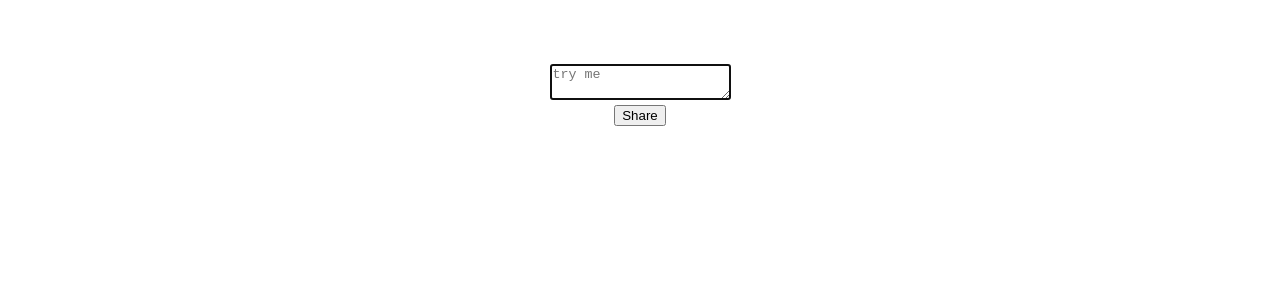
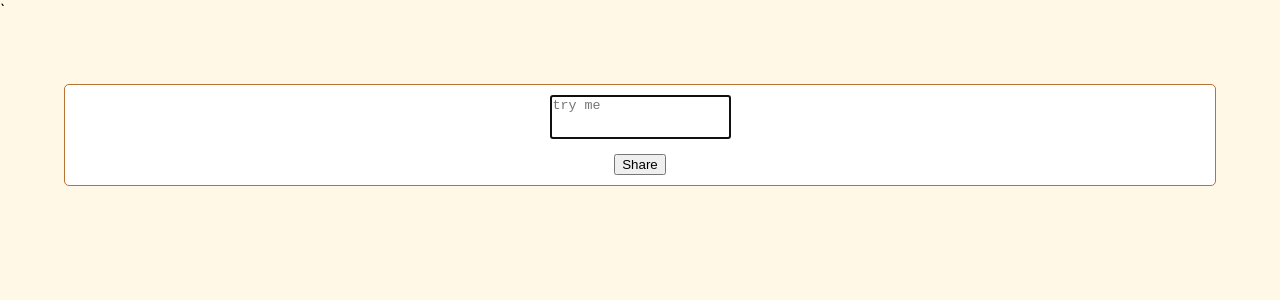
Before and after one commit to mackenziekira/cattype, a React (Create React App) app: page / in a window 1280 px wide. Shown: the top 300 px of the page. Built offline with nearby package versions, Linux system fonts and the light colour scheme.

Commit message:
style stuff

```diff
--- a/src/App.css
+++ b/src/App.css
@@ -1,38 +1,4 @@
-.App {
-  text-align: center;
+body
+{
+  background: #fff8e7;
 }
-
-.App-logo {
-  height: 40vmin;
-  pointer-events: none;
-}
-
-@media (prefers-reduced-motion: no-preference) {
-  .App-logo {
-    animation: App-logo-spin infinite 20s linear;
-  }
-}
-
-.App-header {
-  background-color: #282c34;
-  min-height: 100vh;
-  display: flex;
-  flex-direction: column;
-  align-items: center;
-  justify-content: center;
-  font-size: calc(10px + 2vmin);
-  color: white;
-}
-
-.App-link {
-  color: #61dafb;
-}
-
-@keyframes App-logo-spin {
-  from {
-    transform: rotate(0deg);
-  }
-  to {
-    transform: rotate(360deg);
-  }
-}
--- a/src/App.js
+++ b/src/App.js
@@ -27,13 +27,16 @@ import catfont_og_z from './assets/catfont_og_z.jpeg';
 import './App.css';
 import { useState, useRef } from 'react';
 
+const SITE_PATH = "http://localhost:3000"
+const QUERY_PARAM_MSG = "msg"
+
+const FONT_SIZE = 60
+
 function App() {
-  const urlParams = new URLSearchParams(window.location.search);
-  const receivedMessage = urlParams.get("msg")
-  const hasReceivedMessage = receivedMessage != null
-  const [inputValue, setInputValue] = useState(receivedMessage ?? "")
-  const [hasClearedMessage, setHasClearedMessage] = useState(false)
-  const canShare = !hasReceivedMessage || hasClearedMessage
+  const initialUrlParams = new URLSearchParams(window.location.search);
+  const initialReceivedMessage = initialUrlParams.get(QUERY_PARAM_MSG)
+  const [displayReceivedMessage, setDisplayReceivedMessage] = useState(!!initialReceivedMessage)
+  const [inputValue, setInputValue] = useState(initialReceivedMessage ?? "")
 
   const txtRef = useRef()
 
@@ -42,34 +45,30 @@ function App() {
   }
 
   async function onShare() {
-   return await navigator.clipboard.writeText(`localhost:3000/?msg=${inputValue}`)
-  }
-
-  function onReply() {
-    setInputValue("")
-    setHasClearedMessage(true)
-    txtRef.current.focus()
+    const shareableLink = `${SITE_PATH}/?msg=${inputValue}`
+    await navigator.clipboard.writeText(shareableLink)
+    window.location = shareableLink
   }
 
   return (
-    <div style={{textAlign: "center", marginTop: "5%"}}>
-      <div>
-        <textarea ref={txtRef} value={inputValue} onChange={onChangeInput} autoFocus={true} placeholder="try me" />
-      </div>
-      <div style={{textAlign: "left"}}>
+    <>
+    `<div style={{textAlign: "center", margin: "5%", backgroundColor: "white", padding: "10px", borderColor: "#B87333", borderWidth: "1px", borderStyle: "solid", borderRadius: "5px"}}>
+      {!displayReceivedMessage && <textarea ref={txtRef} value={inputValue} onChange={onChangeInput} autoFocus={true} placeholder="try me" style={{paddingBottom: "10px", resize: "none"}} />}
+      <div style={{textAlign: "left", paddingBottom: "10px"}}>
         {inputValue.toLowerCase().split("").map((letter) => {
           return letter_to_cat[letter] ?
-            <img height={60} style={{marginBottom: "-12px"}} src={letter_to_cat[letter]} /> :
+            <img height={FONT_SIZE} style={{marginBottom: "-12px"}} src={letter_to_cat[letter]} /> :
             letter.charCodeAt(0) == 10 ?
               <div /> :
-              <span style={{fontSize: "60px"}}>{letter}</span>
+              <span style={{fontSize: `${FONT_SIZE}px`}}>{letter}</span>
           })}
       </div>
-      {canShare ?
-        <button onClick={onShare}>Share</button> :
-        <button onClick={onReply}>Reply</button>
-      }
+      {!displayReceivedMessage && <button onClick={onShare}>Share</button>}
     </div>
+    <div style={{textAlign: "center"}}>
+      {displayReceivedMessage && <a href={SITE_PATH}><button>Reply</button></a>}
+    </div>
+    </>
   );
 }
 
```
